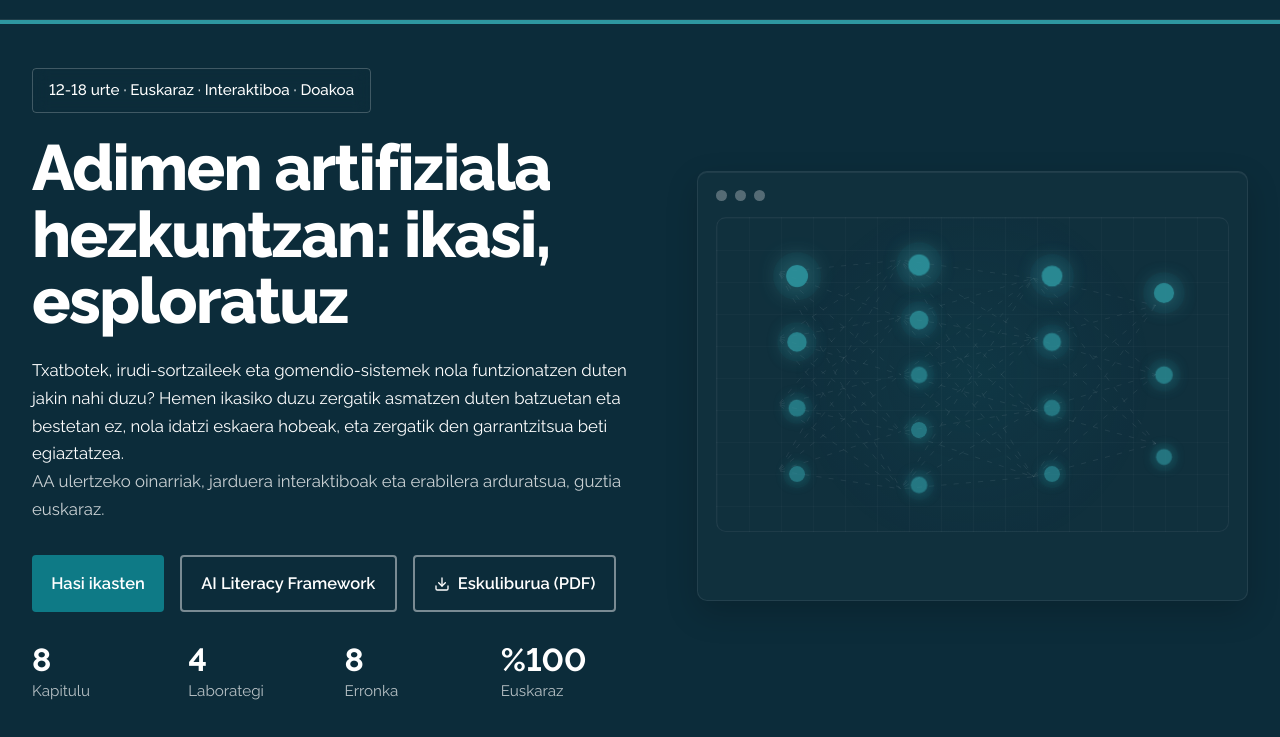
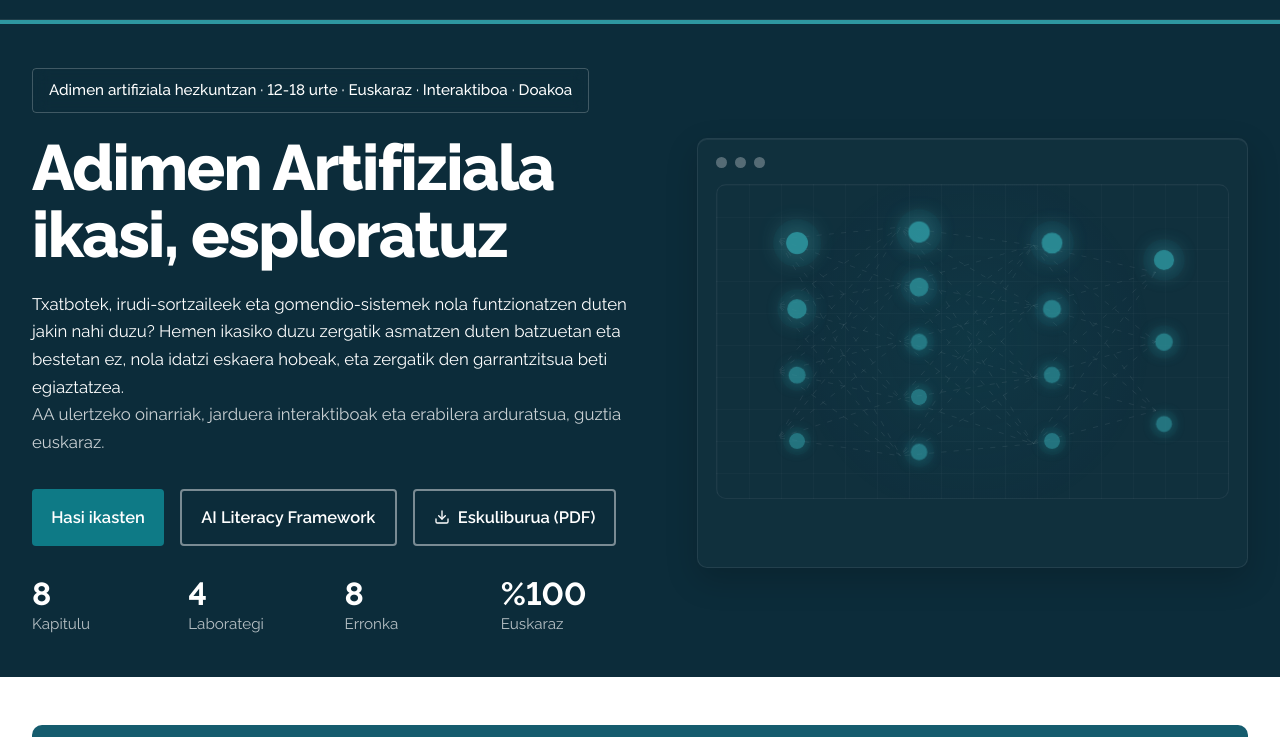
Before and after one commit to berezuma/artifiziala, a plain HTML site: page index.html in a window 1280 px wide. Shown: the part 65-802 px from the top of the page. Drawn offline with Linux system fonts and the light colour scheme.

Commit message:
Revert "H1: «Adimen artifiziala hezkuntzan: ikasi, esploratuz»; kickerra lehengora (errepikapena saihesteko)"
This reverts commit 35594acd442bbcf6fc03873dd834d45549c3b703.

```diff
--- a/index.html
+++ b/index.html
@@ -553,8 +553,8 @@
     <section class="course-intro reveal">
       <div class="container course-intro-grid">
         <div class="course-intro-copy">
-          <span class="course-kicker">12-18 urte · Euskaraz · Interaktiboa · Doakoa</span>
-          <h1>Adimen artifiziala hezkuntzan: ikasi, esploratuz</h1>
+          <span class="course-kicker">Adimen artifiziala hezkuntzan · 12-18 urte · Euskaraz · Interaktiboa · Doakoa</span>
+          <h1>Adimen Artifiziala ikasi, esploratuz</h1>
           <p>
             Txatbotek, irudi-sortzaileek eta gomendio-sistemek nola funtzionatzen duten jakin nahi duzu?
             Hemen ikasiko duzu zergatik asmatzen duten batzuetan eta bestetan ez, nola idatzi eskaera hobeak,
```
